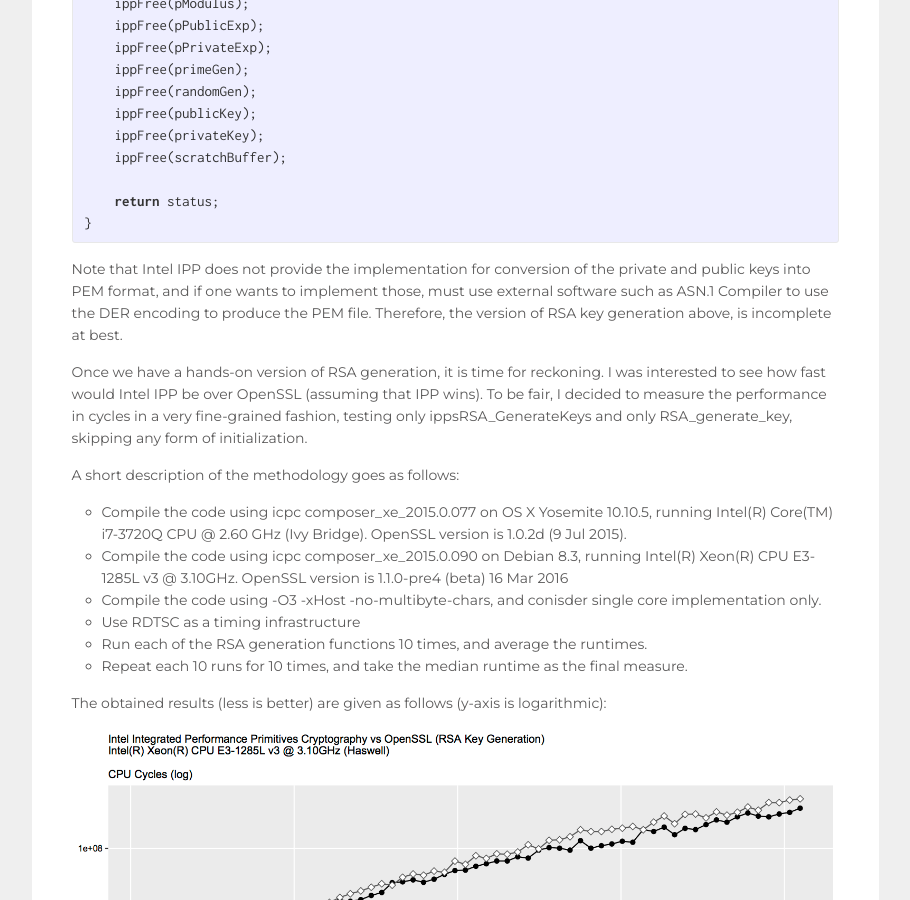
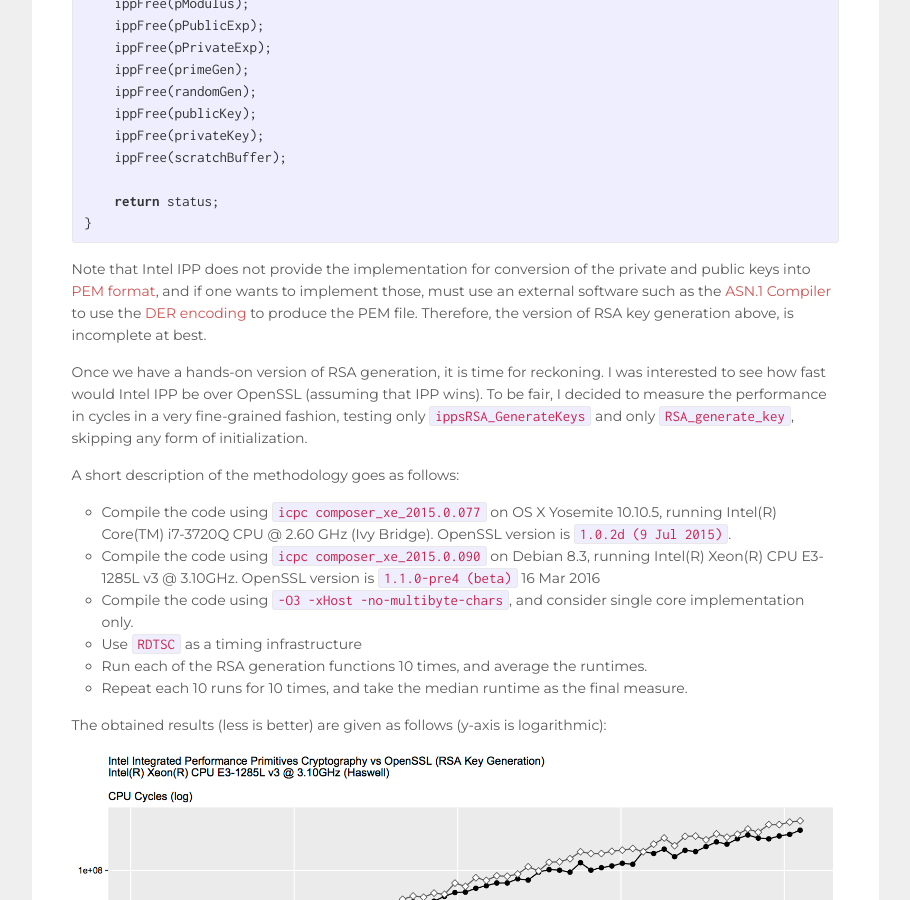
Before and after one commit to astojanov/astojanov.github.io, a Jekyll site: the page built from _posts/2016-03-24-open-ssl-better-than-intel-ipp.markdown, in a window 1280 px wide and 900 px high, scrolled down 2312 px. Shown: the whole window, without its empty margins (331-1241 px from the left). Built offline with Jekyll 4.4.1, drawn with Linux system fonts in a browser that asks for light colours; some web fonts are replaced; comment, search, counter and statistics services are not loaded; some of the changed text lies outside the part shown.

Commit message:
Add the missing links.

```diff
--- a/_posts/2016-03-24-open-ssl-better-than-intel-ipp.markdown
+++ b/_posts/2016-03-24-open-ssl-better-than-intel-ipp.markdown
@@ -8,11 +8,23 @@
 description : It seems that Intel IPP is only better generating keys which are less than 512 bits of length, while OpenSSL outperforms Intel IPP in almost all cases above 512 bits, generating the keys in less amount of CPU cycles. Considering that RSA keys of less than 1024 bytes are considered as insecure, these results, to my surprise, render the implementation of RSA key pair generation of Intel IPP obsolete.
 ---
 
-Recently I was in a need to generate a lot of RSA keys. As a true scientist in the making, I decided to do my research, and investigate the prior work. The simple solution was to use OpenSSL and use the builtin RSA_generate_key / RSA_generate_key_ex functions. However, I needed the generation of RSA keys to be as fast as possible.
+Recently I was in a need to generate a lot of RSA keys. As a true scientist in the making, I decided to do my research,
+and investigate the prior work. The simple solution was to use [OpenSSL](https://www.openssl.org/) and use the builtin
+[RSA_generate_key / RSA_generate_key_ex](https://www.openssl.org/docs/man1.1.0/man3/RSA_generate_key.html) functions.
+However, I needed the generation of RSA keys to be as fast as possible.
 
-As my use case for generating RSA keys was not imposing any dependencies between the generated keys, I classified my problem as embarrassingly parallel and I even considered GPUs as a possible possible alternative. The Fair Comparison between CPU and GPU, at the time of the writing, suggests that a hexa-core CPU could match the performance of GTX580. Since on my disposal I have an Intel(R) Xeon(R) CPU E3-1285L v3 @ 3.10GHz and an NVIDIA GT640, I decided to go with a CPU solution. The same article (also at the time of the writing) suggests that Intel IPP implementation would beat everything else, by a huge margin. Therefore I stared the first implementation using Intel IPP Cryptography Libraries.
+As my use case for generating RSA keys was not imposing any dependencies between the generated keys, I classified my
+problem as embarrassingly parallel and I even considered GPUs as a possible possible alternative. The
+[Fair Comparison between CPU and GPU](https://people.eecs.berkeley.edu/~sangjin/2013/02/12/CPU-GPU-comparison.html),
+at the time of the writing, suggests that a hexa-core CPU could match the performance of GTX580. Since on my disposal
+I have an Intel(R) Xeon(R) CPU E3-1285L v3 @ 3.10GHz and an NVIDIA GT640, I decided to go with a CPU solution.
+The same article (also at the time of the writing) suggests that Intel IPP implementation would _beat everything else, by a huge margin_.
+Therefore I stared the first implementation using Intel IPP Cryptography Libraries.
 
-Intel IPP is quite modular, and the implementation for generating RSA private and public key pair is not as simple as the one of OpenSSL, requiring a deep dive into the documentation provided by Intel. After finding my way through initializing a Pseudo Random Generator, Prime Number Generator, and calculating the bit sizes of the P and Q factors, I finally got to the initial implementation.
+Intel IPP is quite modular, and the implementation for generating RSA private and public key pair is not as simple as
+the one of OpenSSL, requiring a deep dive into the documentation provided by Intel. After finding my way through
+initializing a Pseudo Random Generator, Prime Number Generator, and calculating the bit sizes of the P and Q factors,
+I finally got to the initial implementation.
 
 While in OpenSSL, RSA keys can be generated using:
 
@@ -110,16 +122,22 @@
 }
 {% endhighlight %}
 
-Note that Intel IPP does not provide the implementation for conversion of the private and public keys into PEM format, and if one wants to implement those, must use external software such as ASN.1 Compiler to use the DER encoding to produce the PEM file. Therefore, the version of RSA key generation above, is incomplete at best.
+Note that Intel IPP does not provide the implementation for conversion of the private and public keys into
+[PEM format](https://en.wikipedia.org/wiki/Privacy-Enhanced_Mail), and if one wants to implement those, must use an
+external software such as the [ASN.1 Compiler](http://lionet.info/asn1c/compiler.html) to use the
+[DER encoding](https://en.wikipedia.org/wiki/X.690#DER_encoding) to produce the PEM file. Therefore, the version of RSA
+key generation above, is incomplete at best.
 
-Once we have a hands-on version of RSA generation, it is time for reckoning. I was interested to see how fast would Intel IPP be over OpenSSL (assuming that IPP wins). To be fair, I decided to measure the performance in cycles in a very fine-grained fashion, testing only ippsRSA_GenerateKeys and only RSA_generate_key, skipping any form of initialization.
+Once we have a hands-on version of RSA generation, it is time for reckoning. I was interested to see how fast would
+Intel IPP be over OpenSSL (assuming that IPP wins). To be fair, I decided to measure the performance in cycles in a
+very fine-grained fashion, testing only `ippsRSA_GenerateKeys` and only `RSA_generate_key`, skipping any form of initialization.
 
 A short description of the methodology goes as follows:
 
-- Compile the code using icpc composer_xe_2015.0.077 on OS X Yosemite 10.10.5, running Intel(R) Core(TM) i7-3720Q CPU @ 2.60 GHz (Ivy Bridge). OpenSSL version is 1.0.2d (9 Jul 2015).
-- Compile the code using icpc composer_xe_2015.0.090 on Debian 8.3, running Intel(R) Xeon(R) CPU E3-1285L v3 @ 3.10GHz. OpenSSL version is 1.1.0-pre4 (beta) 16 Mar 2016
-- Compile the code using -O3 -xHost -no-multibyte-chars, and conisder single core implementation only.
-- Use RDTSC as a timing infrastructure
+- Compile the code using `icpc composer_xe_2015.0.077` on OS X Yosemite 10.10.5, running Intel(R) Core(TM) i7-3720Q CPU @ 2.60 GHz (Ivy Bridge). OpenSSL version is `1.0.2d (9 Jul 2015)`.
+- Compile the code using `icpc composer_xe_2015.0.090` on Debian 8.3, running Intel(R) Xeon(R) CPU E3-1285L v3 @ 3.10GHz. OpenSSL version is `1.1.0-pre4 (beta)` 16 Mar 2016
+- Compile the code using `-O3 -xHost -no-multibyte-chars`, and consider single core implementation only.
+- Use `RDTSC` as a timing infrastructure
 - Run each of the RSA generation functions 10 times, and average the runtimes.
 - Repeat each 10 runs for 10 times, and take the median runtime as the final measure.
 
@@ -131,8 +149,15 @@
 ![Haswell](/img/openssl-ipp-ivybridge.png)
 
 
-It seems that Intel IPP is only better generating keys which are less than 512 bits of length, while OpenSSL outperforms Intel IPP in almost all cases above 512 bits, generating the keys in less amount of CPU cycles. Considering that RSA keys of less than 1024 bytes are considered as insecure, these results, to my surprise, render the implementation of RSA key pair generation of Intel IPP obsolete.
+It seems that Intel IPP is only better generating keys which are less than 512 bits of length, while OpenSSL outperforms
+Intel IPP in almost all cases above 512 bits, generating the keys in less amount of CPU cycles. Considering that RSA
+keys of less than 1024 bytes are considered as insecure, these results, to my surprise, render the implementation of RSA
+key pair generation of Intel IPP obsolete.
 
-To be fair, while I use the latest version of OpenSSL, this comparison does not reflect the latest version of Intel IPP. Also to note, I did not look into details to investigate the internal differences between the RSA key generation function in OpenSSL and Intel IPP. My observation is done strictly from the point of view of Intel IPP and OpenSSL user, where the only requirement is key pair generation.
+To be fair, while I use the latest version of OpenSSL, this comparison does not reflect the latest version of Intel IPP.
+Also to note, I did not look into details to investigate the internal differences between the RSA key generation
+function in OpenSSL and Intel IPP. My observation is done strictly from the point of view of Intel IPP and OpenSSL user,
+where the only requirement is key pair generation.
 
-For full transparency of this short experiment, the code for timing the two functions is available here, and the raw data (uses R to generate the plots) is available here.
+For full transparency of this short experiment, the code for timing the two functions is available [here](https://gist.github.com/astojanov/d09ef96b6ee92834e781),
+and the raw data (uses R to generate the plots) is available [here](https://gist.github.com/astojanov/3be5b2b8e93d71b70970).
```
